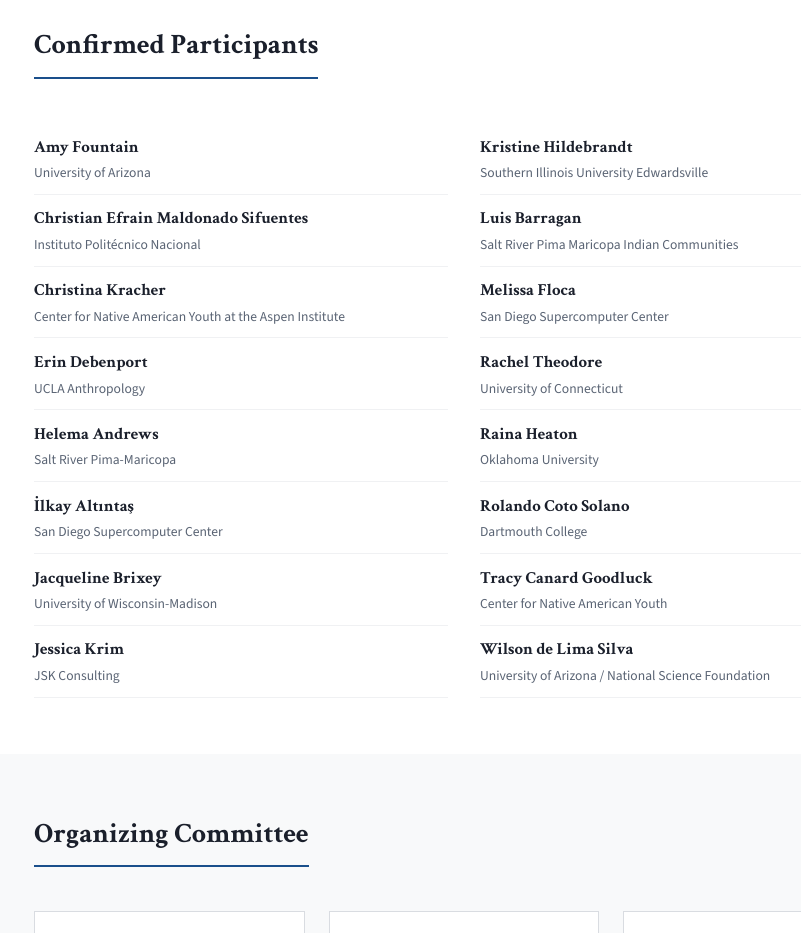
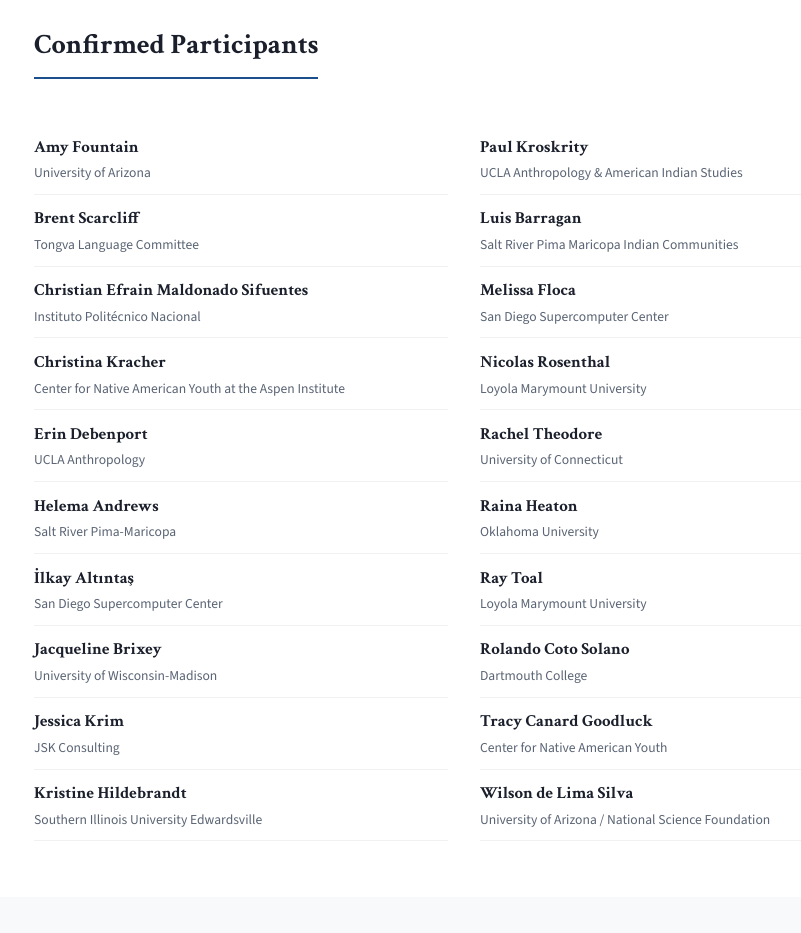
Before and after one commit to kubishi/sunawi-website, a website: page index.html in a window 1280 px wide. Shown: the part 1520-2453 px from the top of the page, without its empty margins (176-977 px from the left). Drawn offline with nearby package versions, Linux system fonts and the light colour scheme.

Commit message:
Adds participant list

```diff
--- a/index.html
+++ b/index.html
@@ -484,6 +484,10 @@
           <div class="participant-affiliation">University of Arizona</div>
         </div>
         <div class="participant">
+          <div class="participant-name">Brent Scarcliff</div>
+          <div class="participant-affiliation">Tongva Language Committee</div>
+        </div>
+        <div class="participant">
           <div class="participant-name">Christian Efrain Maldonado Sifuentes</div>
           <div class="participant-affiliation">Instituto Polit&eacute;cnico Nacional</div>
         </div>
@@ -516,6 +520,10 @@
           <div class="participant-affiliation">Southern Illinois University Edwardsville</div>
         </div>
         <div class="participant">
+          <div class="participant-name">Paul Kroskrity</div>
+          <div class="participant-affiliation">UCLA Anthropology &amp; American Indian Studies</div>
+        </div>
+        <div class="participant">
           <div class="participant-name">Luis Barragan</div>
           <div class="participant-affiliation">Salt River Pima Maricopa Indian Communities</div>
         </div>
@@ -524,12 +532,20 @@
           <div class="participant-affiliation">San Diego Supercomputer Center</div>
         </div>
         <div class="participant">
+          <div class="participant-name">Nicolas Rosenthal</div>
+          <div class="participant-affiliation">Loyola Marymount University</div>
+        </div>
+        <div class="participant">
           <div class="participant-name">Rachel Theodore</div>
           <div class="participant-affiliation">University of Connecticut</div>
         </div>
         <div class="participant">
           <div class="participant-name">Raina Heaton</div>
           <div class="participant-affiliation">Oklahoma University</div>
+        </div>
+        <div class="participant">
+          <div class="participant-name">Ray Toal</div>
+          <div class="participant-affiliation">Loyola Marymount University</div>
         </div>
         <div class="participant">
           <div class="participant-name">Rolando Coto Solano</div>
```
